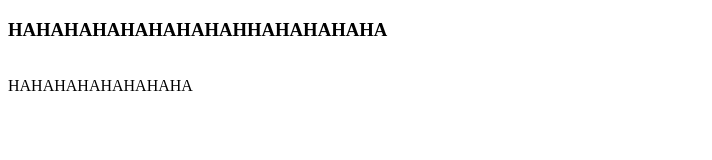
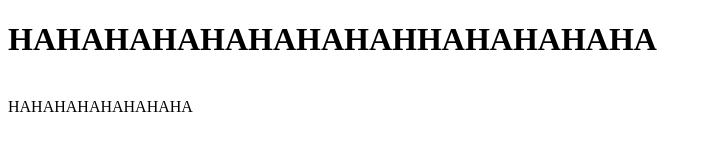
Before and after one commit to Tostel/Strona, a plain HTML site: page index.html in a window 1280 px wide. Shown: the whole page, without its empty margins (0-712 px from the left). Drawn offline with Linux system fonts and the light colour scheme.

Commit message:
Add files via upload

```diff
--- a/index.html
+++ b/index.html
@@ -10,7 +10,7 @@
 </head>
 
 <body>
-<h3>HAHAHAHAHAHAHAHAHHAHAHAHAHA</h3> <br/>
+<h1>HAHAHAHAHAHAHAHAHHAHAHAHAHA</h1> <br/>
 HAHAHAHAHAHAHAHA
 </body>
 </html>
```
